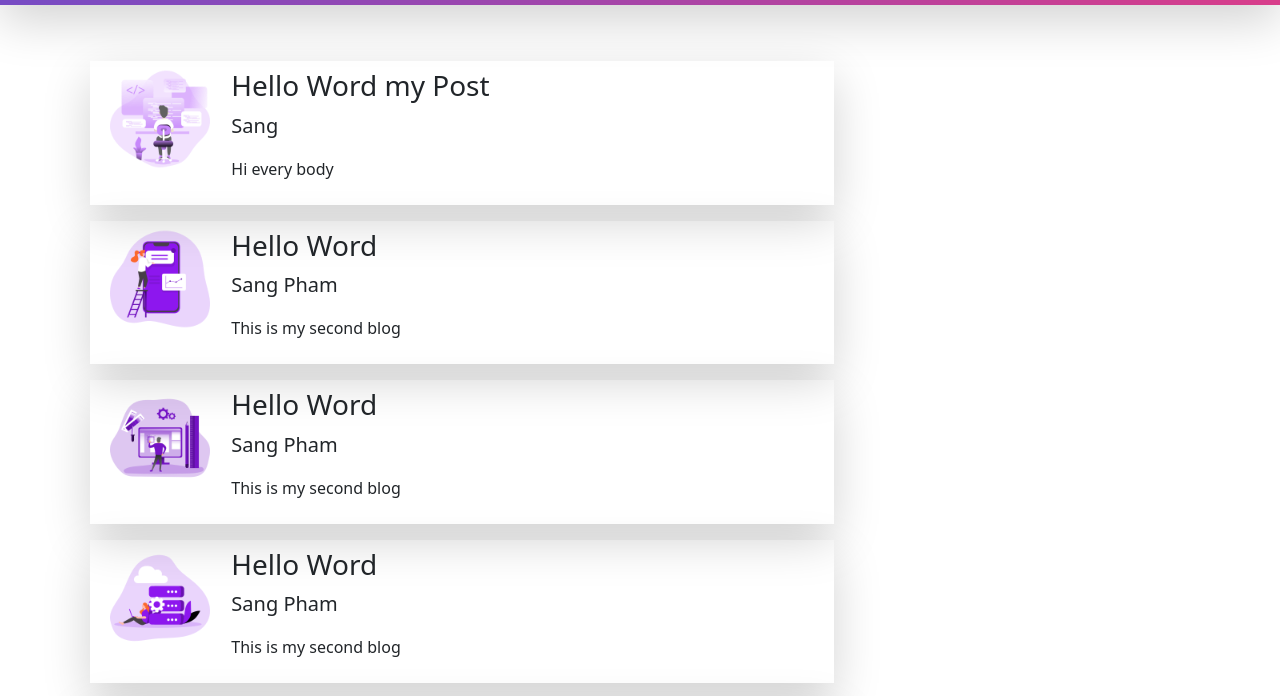
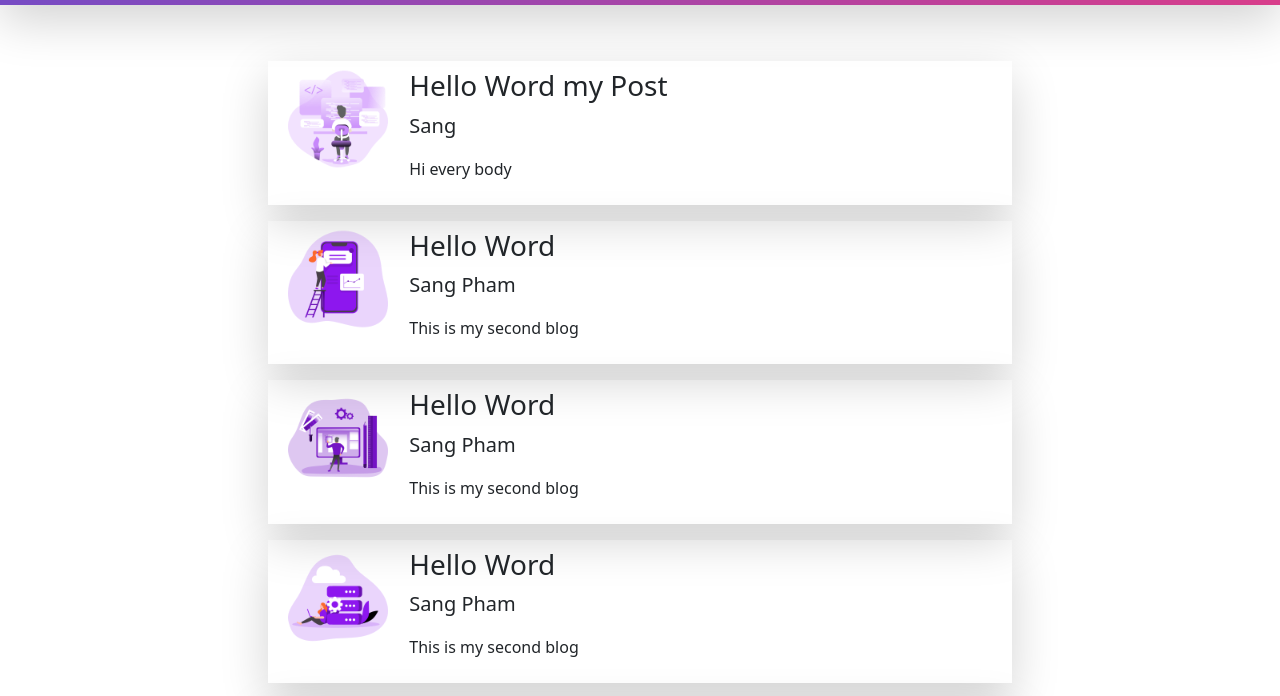
Before and after one commit to sangpham97/Gatsby-bootstrap, a Gatsby site: page /markdown in a window 1280 px wide. Shown: the part 71-767 px from the top of the page. Built offline with nearby package versions, Linux system fonts and the light colour scheme; Gatsby itself is replaced by a stand-in of ours.

Commit message:
center-markdown

```diff
--- a/src/components/Navbar/header.js
+++ b/src/components/Navbar/header.js
@@ -37,7 +37,9 @@ const Header = () => {
             <ul className="navbar-nav ms-auto mb-2 mb-lg-0">
               <li className="nav-item">
                 <a className="nav-link " aria-current="page" href="#home">
-                  Home
+                  <Link to="/" className="text-decoration-none">
+                    Home
+                  </Link>
                 </a>
               </li>
               <li className="nav-item">
--- a/src/pages/markdown.js
+++ b/src/pages/markdown.js
@@ -39,7 +39,7 @@ const MarkDown = () => {
                   to={`/markdown/${slug}`}
                   className="text-decoration-none text-dark "
                 >
-                  <div className="col-12 col-md-8 m-2 shadow-lg p-2 ">
+                  <div className="col-12 col-md-8 m-2 shadow-lg p-2 mx-auto">
                     <div className="row mx-auto">
                       <div className="col-4 col-md-2">
                         <GatsbyImage image={img} alt="image" />
```
